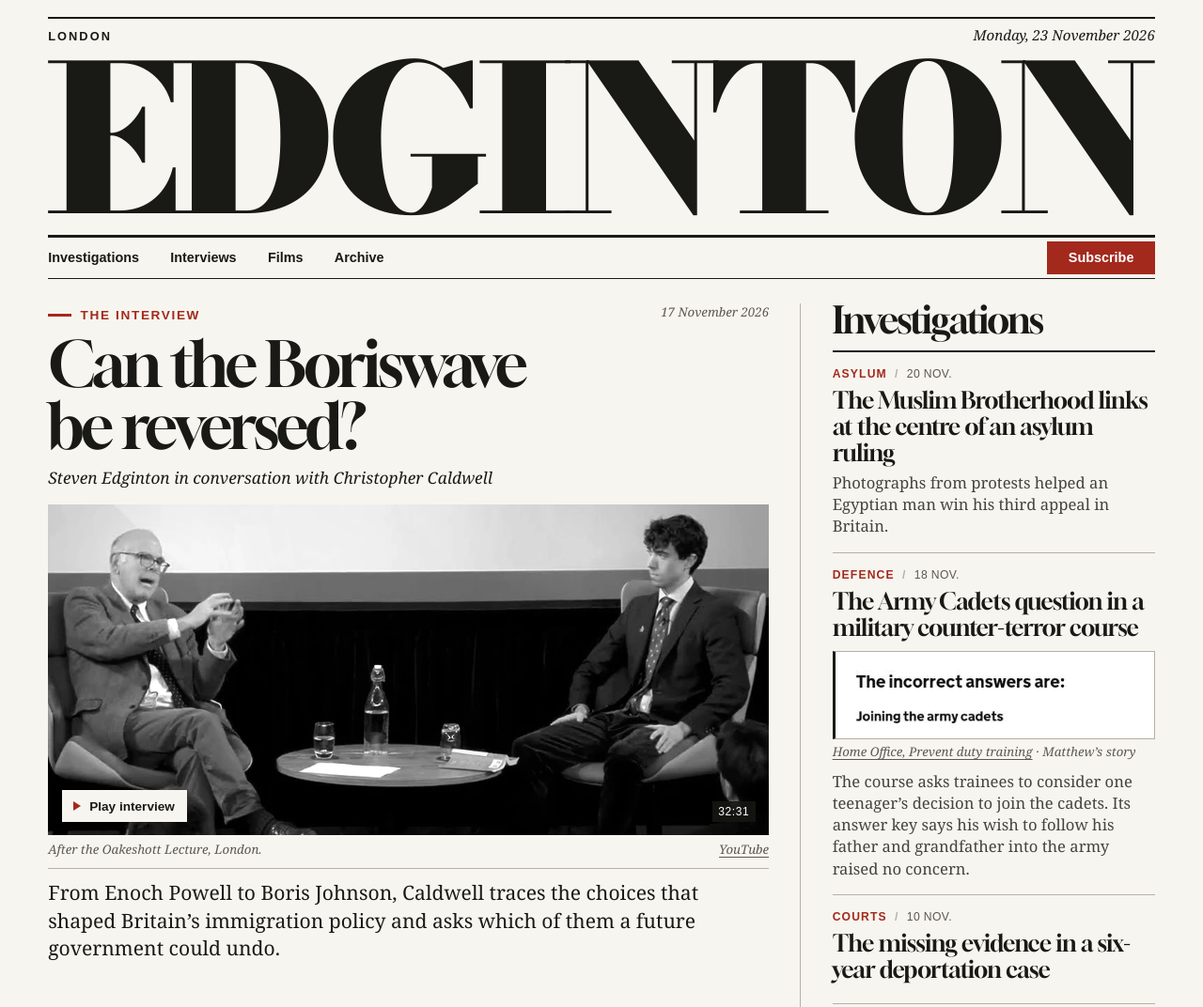
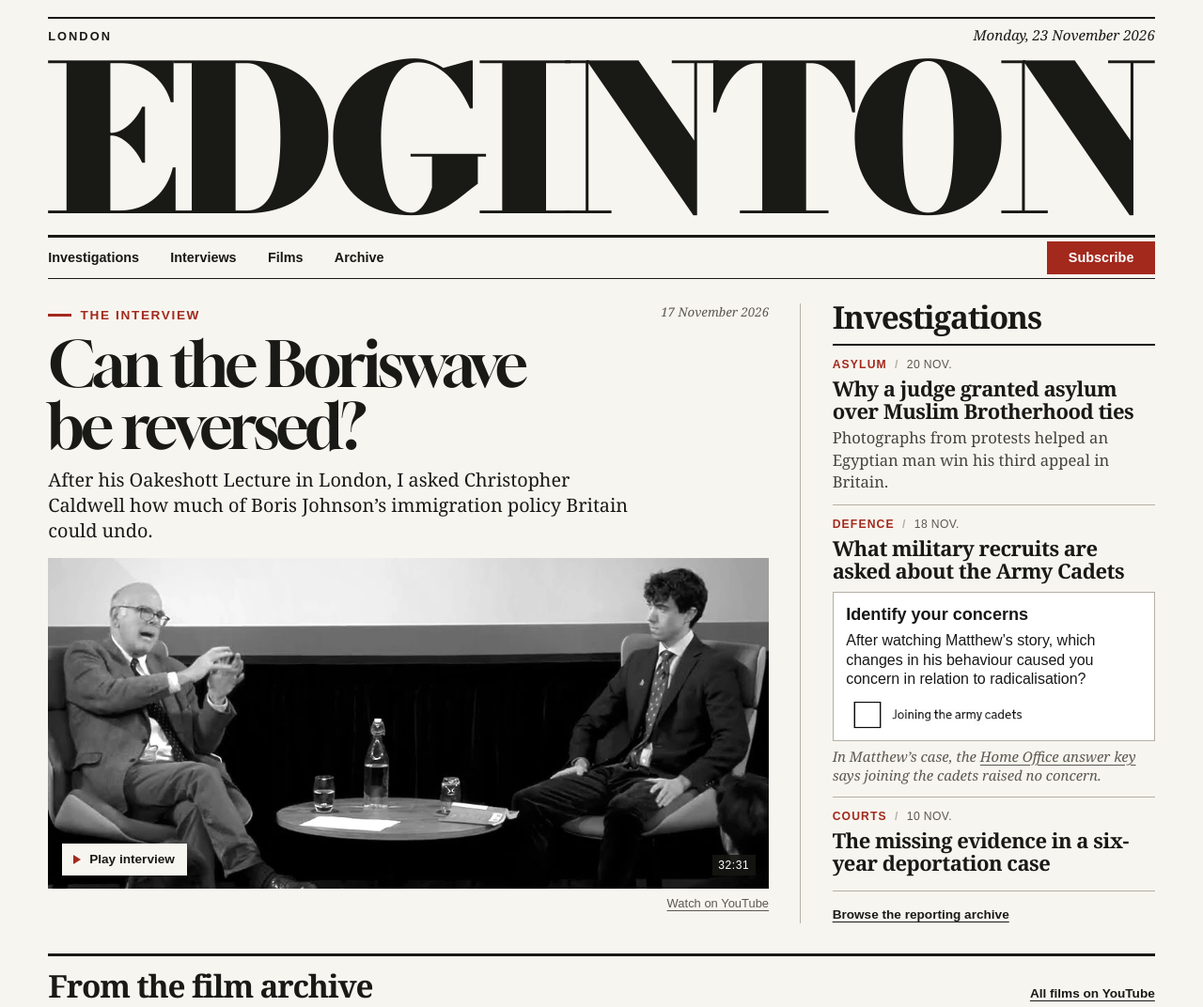
Before and after one commit to realtatebrown/edgintontest, a plain HTML site: page dist/index.html in a window 1280 px wide. Shown: the top 1072 px of the page at 94% size. Drawn offline with Linux system fonts and the light colour scheme.

Commit message:
Tighten front-page copy and distinguish reports from the lead

```diff
--- a/dist/index.html
+++ b/dist/index.html
@@ -38,7 +38,7 @@
         <article id="latest-interview" class="lead" aria-labelledby="lead-title">
           <div class="section-line"><span class="kicker"><i></i>The interview</span><time datetime="2026-11-17">17 November 2026</time></div>
           <h2 id="lead-title"><a href="https://www.youtube.com/watch?v=eC46_djd7-4">Can the Boriswave be reversed?</a></h2>
-          <p class="byline">Steven Edginton in conversation with <strong>Christopher Caldwell</strong></p>
+          <p class="lead-intro">After his Oakeshott Lecture in London, I asked Christopher Caldwell how much of Boris Johnson’s immigration policy Britain could undo.</p>
           <figure>
             <div class="screen">
               <a class="poster" id="play-film" href="https://www.youtube.com/watch?v=eC46_djd7-4" aria-label="Play the Christopher Caldwell interview, 32 minutes 31 seconds">
@@ -47,28 +47,30 @@
                 <span class="duration">32:31</span>
               </a>
             </div>
-            <figcaption><span>After the Oakeshott Lecture, London.</span><a href="https://www.youtube.com/watch?v=eC46_djd7-4">YouTube</a></figcaption>
+            <a class="watch-source" href="https://www.youtube.com/watch?v=eC46_djd7-4">Watch on YouTube</a>
           </figure>
-          <p class="standfirst">From Enoch Powell to Boris Johnson, Caldwell traces the choices that shaped Britain’s immigration policy and asks which of them a future government could undo.</p>
         </article>
 
         <section class="reports" id="investigations" aria-labelledby="invest-title">
           <h2 class="desk-title" id="invest-title">Investigations</h2>
           <article>
             <div class="rubric">Asylum <span>/</span> <time datetime="2026-11-20">20 Nov.</time></div>
-            <h3><a href="https://www.stevenedginton.com/p/judge-grants-asylum-to-migrant-because">The Muslim Brotherhood links at the centre of an asylum ruling</a></h3>
+            <h3><a href="https://www.stevenedginton.com/p/judge-grants-asylum-to-migrant-because">Why a judge granted asylum over Muslim Brotherhood ties</a></h3>
             <p>Photographs from protests helped an Egyptian man win his third appeal in Britain.</p>
           </article>
           <article>
             <div class="rubric">Defence <span>/</span> <time datetime="2026-11-18">18 Nov.</time></div>
-            <h3><a href="https://www.stevenedginton.com/p/counter-terror-course-for-military">The Army Cadets question in a military counter-terror course</a></h3>
+            <h3><a href="https://www.stevenedginton.com/p/counter-terror-course-for-military">What military recruits are asked about the Army Cadets</a></h3>
             <figure class="document">
-              <a class="clipping" href="https://www.support-people-susceptible-to-radicalisation.service.gov.uk/case-study/awareness-course/case-studies-n/1/question?activity=response&amp;skip=true" aria-label="Read the original Home Office answer key for Matthew’s story">
-                <img src="assets/prevent-answer.jpg" width="410" height="101" loading="lazy" alt="The incorrect answers are: Joining the army cadets">
-              </a>
-              <figcaption><a href="https://www.support-people-susceptible-to-radicalisation.service.gov.uk/case-study/awareness-course/case-studies-n/1/question?activity=response&amp;skip=true">Home Office, Prevent duty training</a> · Matthew’s story</figcaption>
+              <blockquote cite="https://www.support-people-susceptible-to-radicalisation.service.gov.uk/case-study/awareness-course/case-studies-n/1/question">
+                <a class="clipping" href="https://www.support-people-susceptible-to-radicalisation.service.gov.uk/case-study/awareness-course/case-studies-n/1/question">
+                  <strong>Identify your concerns</strong>
+                  <span>After watching Matthew’s story, which changes in his behaviour caused you concern in relation to radicalisation?</span>
+                  <img src="assets/prevent-option.jpg" width="280" height="48" loading="lazy" alt="Unchecked option: Joining the army cadets">
+                </a>
+              </blockquote>
+              <figcaption>In Matthew’s case, the <a href="https://www.support-people-susceptible-to-radicalisation.service.gov.uk/case-study/awareness-course/case-studies-n/1/question?activity=response&amp;skip=true">Home Office answer key</a> says joining the cadets raised no concern.</figcaption>
             </figure>
-            <p>The course asks trainees to consider one teenager’s decision to join the cadets. Its answer key says his wish to follow his father and grandfather into the army raised no concern.</p>
           </article>
           <article>
             <div class="rubric">Courts <span>/</span> <time datetime="2026-11-10">10 Nov.</time></div>
@@ -85,8 +87,8 @@
             <a class="film-link" href="https://www.youtube.com/watch?v=EYHWpMswzOI">
               <div class="frame"><img src="assets/london.webp" width="1200" height="675" loading="lazy" alt="Ron Clark walks along a Tottenham pavement as a red double-decker approaches a railway bridge."><span class="duration">27:59</span></div>
               <div class="rubric">Documentary <span>/</span> <time datetime="2026-10-10">10 Oct. 2026</time></div>
-              <h3>Returning to London after fifty years</h3>
-              <p>At 92, Ron Clark takes Steven back to the Tottenham streets where he grew up.</p>
+              <h3>Ron Clark goes home to Tottenham</h3>
+              <p>He’s 92. The last time he walked these streets was 56 years ago.</p>
             </a>
           </article>
           <article>
--- a/dist/style.css
+++ b/dist/style.css
@@ -18,6 +18,7 @@
   --red: #a3291d;
   --muted: #5b5851;
   --rule: #b5b0a5;
+  --news: Georgia, 'Times New Roman', serif;
   --display: Gloock, Georgia, serif;
   --utility: Arial, Helvetica, sans-serif;
   color-scheme: light;
@@ -31,7 +32,7 @@ a { color: inherit; text-decoration: none; }
 a:focus-visible, iframe:focus-visible { outline: 3px solid var(--red); outline-offset: 4px; }
 a:hover { color: var(--red); }
 img { display: block; width: 100%; }
-h2, h3 { font-family: var(--display); font-weight: 400; }
+h2, h3 { font-family: var(--news); font-weight: 700; }
 .skip { position: absolute; top: -6rem; z-index: 3; padding: 1rem; background: white; }
 .skip:focus { top: 0; }
 .paper { width: min(1280px, calc(100% - 8vw)); margin: 0 auto; padding-top: 1.1rem; }
@@ -67,28 +68,28 @@ nav { display: flex; justify-content: space-between; align-items: stretch; gap:
 .triangle { width: 0; height: 0; border-top: .33rem solid transparent; border-bottom: .33rem solid transparent; border-left: .53rem solid var(--red); }
 .poster:hover .play { background: white; color: var(--red); }
 .duration { right: .9rem; color: white; background: #151512e8; padding: .25rem .4rem; font-size: .75rem; letter-spacing: .05em; }
-figcaption { display: flex; align-items: baseline; justify-content: space-between; gap: 1rem; padding: .45rem 0 .68rem; line-height: 1.3; font-style: italic; border-bottom: 1px solid var(--rule); }
-figcaption a, .archive-link, .footer-links a { text-decoration: underline; text-decoration-thickness: 1px; text-underline-offset: .2em; }
-figcaption a { flex-shrink: 0; }
-.lead h2 { max-width: 15.5ch; font-size: clamp(3rem, 5.2vw, 4.9rem); line-height: .99; letter-spacing: -.05em; margin: .4rem 0 .65rem; text-wrap: balance; }
-.byline { margin: 0 0 1.05rem; font-size: clamp(1.03rem, 1.35vw, 1.22rem); font-style: italic; line-height: 1.35; }
-.byline strong { display: inline-block; font-weight: 400; }
-.standfirst { margin-top: .65rem; font-size: clamp(1.12rem,1.65vw,1.45rem); line-height: 1.38; max-width: 48em; }
+.watch-source, figcaption a, .archive-link, .footer-links a { text-decoration: underline; text-decoration-thickness: 1px; text-underline-offset: .2em; }
+.watch-source { display: block; width: fit-content; margin: .45rem 0 0 auto; color: var(--muted); font: .81rem/1.35 var(--utility); }
+.lead h2 { font-family: var(--display); font-weight: 400; max-width: 15.5ch; font-size: clamp(3rem, 5.2vw, 4.9rem); line-height: .99; letter-spacing: -.05em; margin: .4rem 0 .65rem; text-wrap: balance; }
+.lead-intro { margin: 0 0 1rem; max-width: 58ch; font-size: clamp(1.1rem, 1.55vw, 1.35rem); line-height: 1.36; text-wrap: pretty; }
 .reports { border-left: 1px solid var(--rule); padding-left: clamp(1.3rem,2.6vw,2.6rem); }
-.desk-title { font-size: clamp(2rem,3.1vw,3.1rem); letter-spacing: -.045em; line-height: 1.08; }
+.desk-title { font-size: clamp(1.55rem, 2.6vw, 2.25rem); letter-spacing: -.035em; line-height: 1.09; }
 .reports .desk-title { border-bottom: 2px solid var(--ink); padding-bottom: .65rem; margin-top: -.25rem; }
-.reports article { padding: 1rem 0; border-bottom: 1px solid var(--rule); }
+.reports article { padding: .82rem 0; border-bottom: 1px solid var(--rule); }
 .rubric { font-size: .76rem; font-weight: 700; text-transform: uppercase; letter-spacing: .095em; color: var(--red); }
 .rubric span { color: var(--rule); margin: 0 .23rem; }
 .rubric time { color: var(--muted); letter-spacing: .03em; font-weight: 400; }
-.reports h3, .film-grid h3 { font-size: clamp(1.35rem,1.95vw,1.85rem); line-height: 1.13; letter-spacing: -.027em; }
-.reports h3 { margin: .44rem 0 .34rem; }
+.film-grid h3 { font-size: clamp(1.35rem, 1.95vw, 1.85rem); line-height: 1.13; letter-spacing: -.025em; }
+.reports h3 { margin: .35rem 0 .32rem; font-size: clamp(1.28rem, 1.72vw, 1.58rem); line-height: 1.1; letter-spacing: -.023em; }
 .reports p { font-size: 1.04rem; line-height: 1.4; color: #45433e; }
-.document { margin: .7rem 0 .65rem; }
-.clipping { display: block; padding: .4rem .6rem; border: 1px solid var(--rule); border-left: 3px solid var(--ink); background: white; }
-.clipping:hover { border-color: var(--red); }
-.clipping img { width: 100%; max-width: 25.625rem; height: auto; }
-.document figcaption { display: block; padding: .32rem 0 0; border: 0; }
+.document { margin-top: .65rem; }
+.document blockquote { margin: 0; }
+.clipping { display: block; padding: .75rem .85rem .6rem; border: 1px solid var(--rule); background: #fff; color: #171717; font: 1rem/1.3 var(--utility); }
+.clipping:hover { border-color: var(--ink); color: #171717; }
+.clipping strong { display: block; font-size: 1.13rem; margin-bottom: .35rem; }
+.clipping span { display: block; }
+.clipping img { width: 12.6rem; max-width: 100%; height: auto; margin: .58rem 0 0 -.2rem; }
+.document figcaption { margin-top: .38rem; line-height: 1.35; font-style: italic; font-size: .93rem; }
 .archive-link { display: inline-block; font: 600 .85rem/1.4 var(--utility); }
 .reports .archive-link { margin-top: .9rem; }
 .film-desk { margin-top: 2rem; border-top: 3px solid var(--ink); }
@@ -109,7 +110,7 @@ footer > div, .footer-links { display: flex; align-items: baseline; gap: 1rem; }
 .footer-links { font: .85rem var(--utility); }
 .desks [aria-current="page"] { color: var(--red); text-decoration: underline; text-underline-offset: .35em; }
 .index-heading { display: flex; justify-content: space-between; align-items: baseline; gap: 1rem; margin: 2rem 0 .85rem; }
-.index-heading h1 { font: 400 clamp(2.8rem, 5.2vw, 4.9rem)/1.05 var(--display); letter-spacing: -.055em; }
+.index-heading h1 { font: 700 clamp(2.8rem, 5.2vw, 4.9rem)/1.05 var(--news); letter-spacing: -.055em; }
 .index-heading span { font-style: italic; color: var(--muted); }
 .guest-list { list-style: none; padding: 0; margin: 0; display: grid; grid-template-columns: repeat(2, minmax(0,1fr)); column-gap: clamp(1.5rem, 3vw, 3rem); border-top: 2px solid var(--ink); }
 .guest-list li { min-width: 0; border-bottom: 1px solid var(--rule); }
@@ -126,7 +127,7 @@ section[id], article[id] { scroll-margin-top: 1rem; }
   .reports { border-left: 0; border-top: 2px solid var(--ink); margin-top: 1.5rem; padding: 1rem 0 0; }
   .reports .desk-title { border-bottom-width: 1px; }
   .lead h2 { font-size: clamp(2.3rem,7.5vw,3.6rem); }
-  .reports h3, .film-grid h3 { font-size: 1.5rem; }
+  .reports h3 { font-size: 1.4rem; }
   .guest-list { grid-template-columns: 1fr; }
   .guest-link { grid-template-columns: clamp(5rem, 22vw, 7.4rem) 1fr; padding: .9rem 0; }
   .guest-copy p { font-size: 1rem; }
```
Also changed, not shown: dist/interviews.html (+0 -1 lines), dist/assets/prevent-answer.jpg (deleted), dist/assets/prevent-option.jpg (added), 1 other file.
